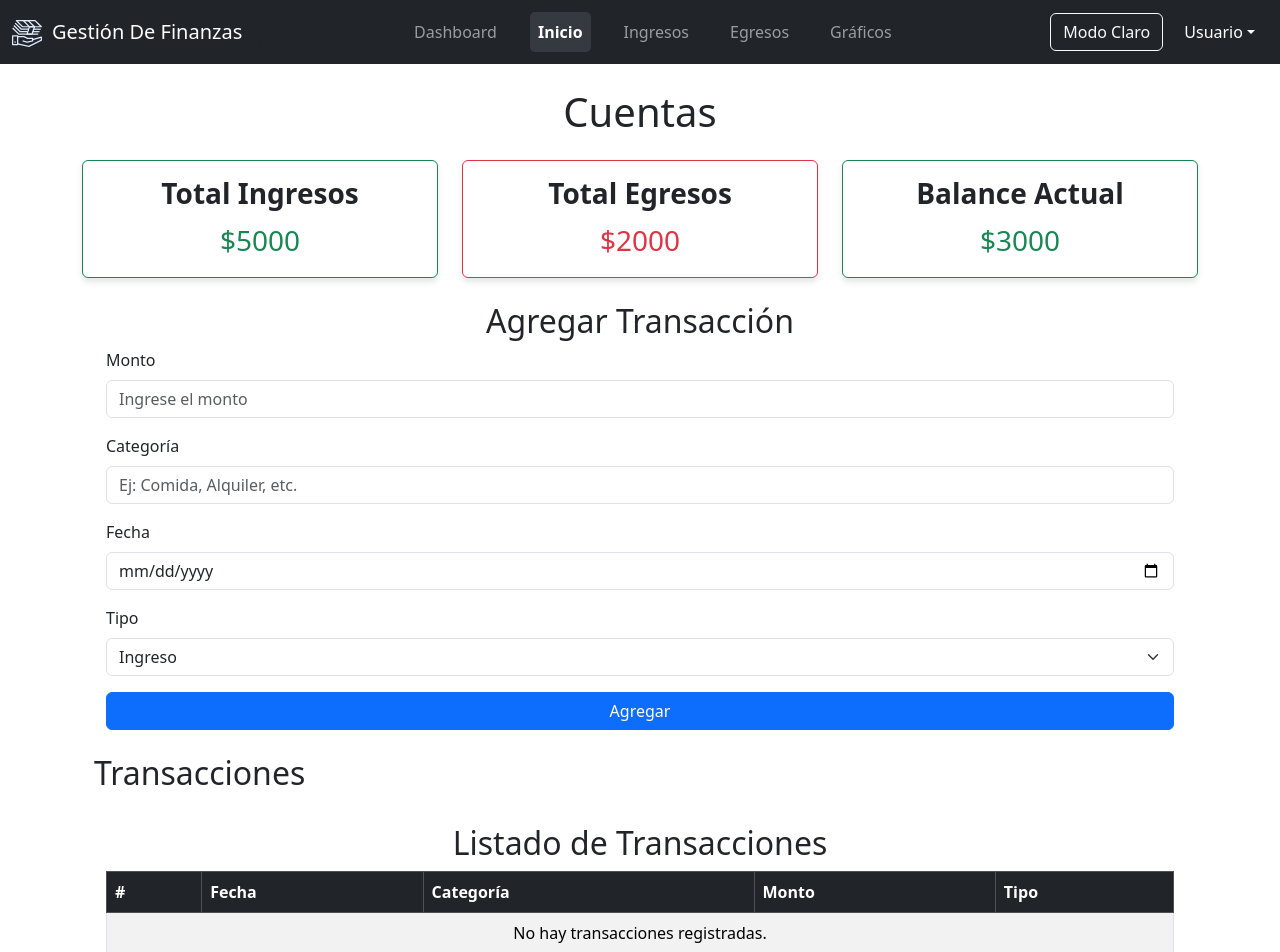
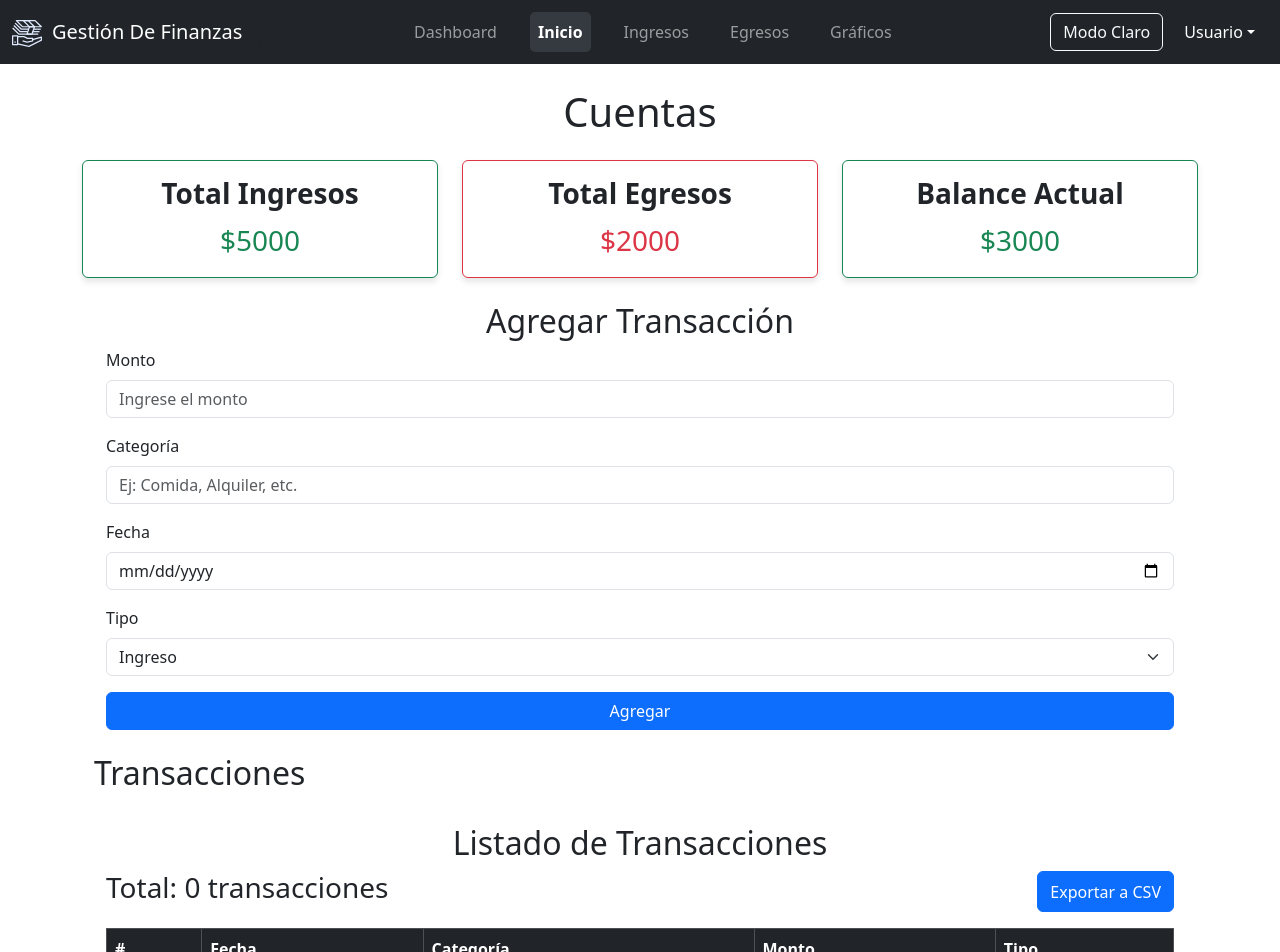
Before and after one commit to WildoFari/Finance-Tracker., a React (Create React App) app: page / in a window 1280 px wide. Shown: the top 952 px of the page. Built offline with nearby package versions, Linux system fonts and the light colour scheme.

Commit message:
Functionality of (Exportar a CSV)

```diff
--- a/src/components/ TransactionTable.js
+++ b/src/components/ TransactionTable.js
@@ -4,9 +4,42 @@ import { TransactionContext } from '../context/TransactionContext';
 const TransactionTable = () => {
     const { transactions } = useContext(TransactionContext);
 
+    const exportToCSV = () => {
+        const headers = ['Fecha', 'Categoría', 'Monto', 'Tipo'];
+        const rows = transactions.map((transaction) => [
+            transaction.date,
+            transaction.category,
+            transaction.amount,
+            transaction.type,
+        ]);
+
+        let csvContent = 'data:text/csv;charset=utf-8,';
+        csvContent += headers.join(',') + '\n';
+        rows.forEach((row) => {
+            csvContent += row.join(',') + '\n';
+        });
+
+        const encodedUri = encodeURI(csvContent);
+        const link = document.createElement('a');
+        link.setAttribute('href', encodedUri);
+        link.setAttribute('download', 'transacciones.csv');
+        document.body.appendChild(link);
+        link.click();
+        document.body.removeChild(link);
+    };
+
     return (
         <div className="container my-4">
             <h2 className="text-center">Listado de Transacciones</h2>
+            <div className="d-flex justify-content-between mb-3">
+                <h3>Total: {transactions.length} transacciones</h3>
+                <button
+                    className="btn btn-primary"
+                    onClick={exportToCSV}
+                >
+                    Exportar a CSV
+                </button>
+            </div>
             <div className="table-responsive">
                 <table className="table table-striped table-bordered">
                     <thead className="table-dark">
```
